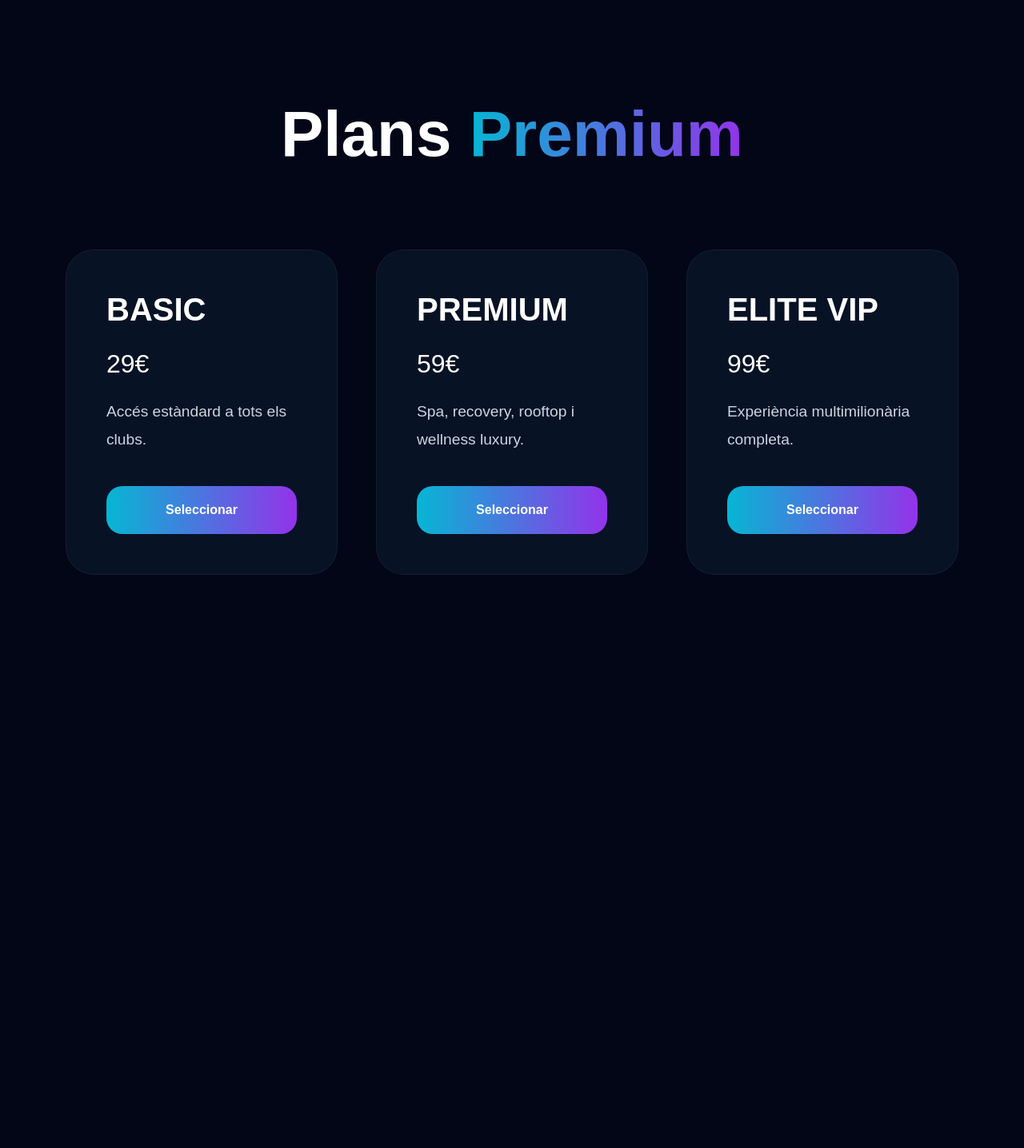
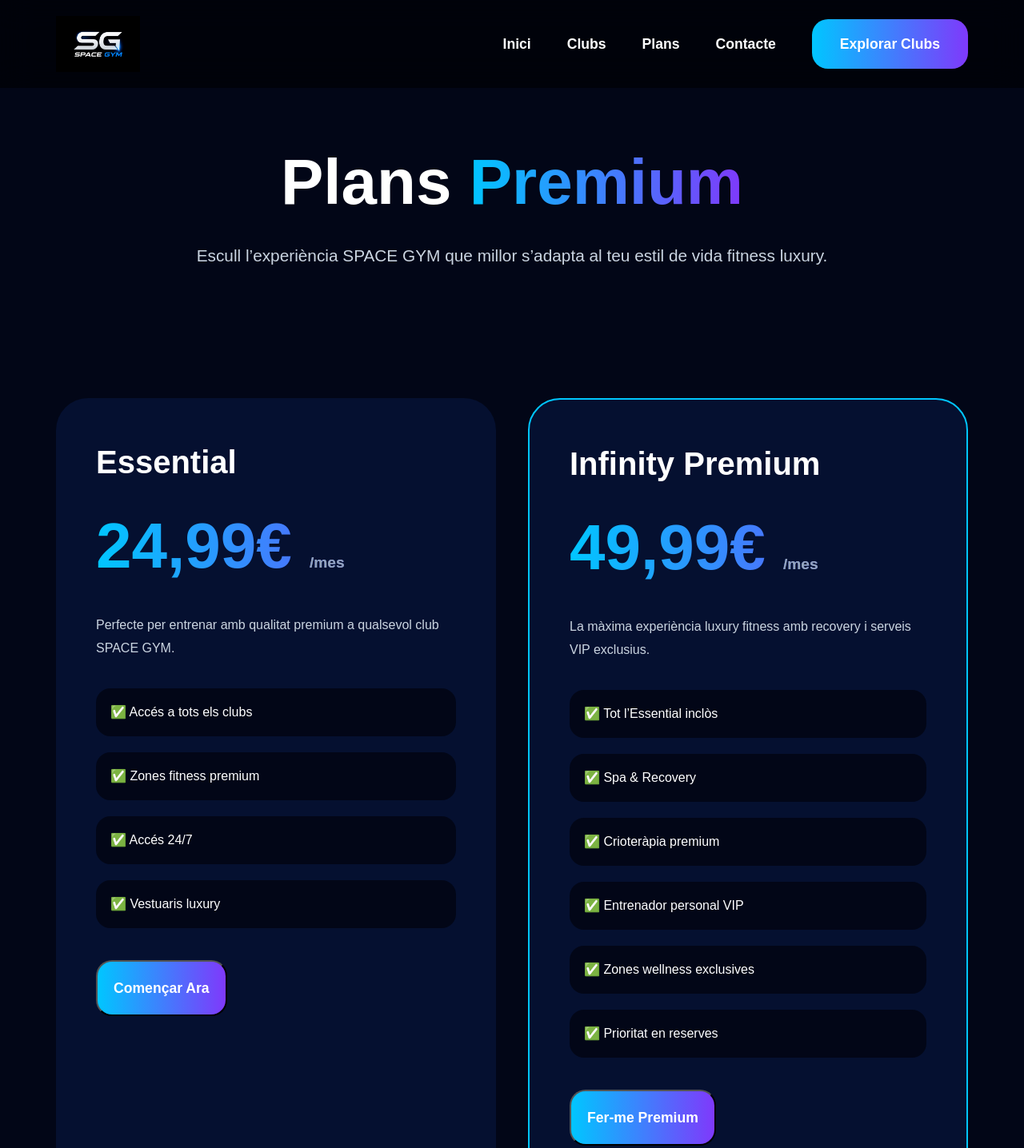
Before and after one commit to Abelvillu/space-gym, a plain HTML site: page plans.html in a window 1280 px wide. Shown: the top 1436 px of the page at 80% size. Before the commit the page ends 839 px from the top, so only its background shows below. Drawn offline with nearby package versions, Linux system fonts and the light colour scheme.

Commit message:
update website

```diff
--- a/plans.html
+++ b/plans.html
@@ -6,102 +6,438 @@
 <meta charset="UTF-8">
 <meta name="viewport" content="width=device-width, initial-scale=1.0">
 
-<title>SPACE GYM Plans</title>
+<title>SPACE GYM | Plans</title>
 
-<link rel="stylesheet"
-href="https://cdn.jsdelivr.net/npm/bootstrap@5.3.3/dist/css/bootstrap.min.css">
+<link
+href="https://cdn.jsdelivr.net/npm/bootstrap@5.3.3/dist/css/bootstrap.min.css"
+rel="stylesheet">
 
-<link rel="stylesheet"
-href="assets/css/style.css">
+<link
+rel="stylesheet"
+href="https://cdnjs.cloudflare.com/ajax/libs/font-awesome/6.5.2/css/all.min.css"/>
+
+<style>
+
+*{
+margin:0;
+padding:0;
+box-sizing:border-box;
+font-family:'Poppins',sans-serif;
+}
+
+body{
+background:#020617;
+color:white;
+overflow-x:hidden;
+}
+
+.navbar{
+position:fixed;
+top:0;
+width:100%;
+z-index:9999;
+padding:20px 70px;
+background:rgba(0,0,0,.55);
+backdrop-filter:blur(20px);
+display:flex;
+justify-content:space-between;
+align-items:center;
+}
+
+.nav-links{
+display:flex;
+gap:45px;
+align-items:center;
+}
+
+.nav-links a{
+color:white;
+text-decoration:none;
+font-size:1.1rem;
+font-weight:600;
+}
+
+.explore-btn{
+padding:18px 35px;
+border-radius:20px;
+background:linear-gradient(90deg,#00c6ff,#7f39fb);
+color:white;
+text-decoration:none;
+font-weight:700;
+}
+
+.logo img{
+height:70px;
+}
+
+.hero{
+padding-top:180px;
+padding-bottom:120px;
+text-align:center;
+}
+
+.hero h1{
+font-size:5rem;
+font-weight:900;
+margin-bottom:25px;
+}
+
+.hero span{
+background:linear-gradient(90deg,#00c6ff,#7f39fb);
+-webkit-background-clip:text;
+-webkit-text-fill-color:transparent;
+}
+
+.hero p{
+font-size:1.3rem;
+color:#cbd5e1;
+max-width:800px;
+margin:auto;
+line-height:1.8;
+}
+
+.plans{
+padding:40px 70px 120px;
+display:grid;
+grid-template-columns:repeat(auto-fit,minmax(350px,1fr));
+gap:40px;
+}
+
+.plan-card{
+background:#051030;
+border-radius:40px;
+padding:50px;
+transition:.4s;
+position:relative;
+overflow:hidden;
+}
+
+.plan-card:hover{
+transform:translateY(-10px);
+}
+
+.plan-card.premium{
+border:2px solid #00c6ff;
+}
+
+.plan-title{
+font-size:2.5rem;
+font-weight:900;
+margin-bottom:15px;
+}
+
+.price{
+font-size:5rem;
+font-weight:900;
+margin-bottom:25px;
+background:linear-gradient(90deg,#00c6ff,#7f39fb);
+-webkit-background-clip:text;
+-webkit-text-fill-color:transparent;
+}
+
+.price span{
+font-size:1.2rem;
+color:#94a3b8;
+-webkit-text-fill-color:#94a3b8;
+}
+
+.features{
+margin-top:35px;
+display:flex;
+flex-direction:column;
+gap:20px;
+}
+
+.features div{
+background:#020617;
+padding:18px;
+border-radius:18px;
+font-size:1rem;
+}
+
+.plan-btn{
+margin-top:40px;
+display:block;
+text-align:center;
+padding:20px;
+border-radius:20px;
+background:linear-gradient(90deg,#00c6ff,#7f39fb);
+color:white;
+text-decoration:none;
+font-weight:700;
+font-size:1.1rem;
+}
+
+.footer{
+padding:80px;
+background:#01040f;
+text-align:center;
+color:#94a3b8;
+}
+
+</style>
 
 </head>
 
 <body>
 
-<section class="experience-section">
+<nav class="navbar">
 
-<div class="container">
+<div class="logo">
 
-<h1 class="gallery-title">
+<img src="assets/images/logo.png">
+
+</div>
+
+<div class="nav-links">
+
+<a href="index.html">Inici</a>
+<a href="clubs.html">Clubs</a>
+<a href="plans.html">Plans</a>
+<a href="contacte.html">Contacte</a>
+
+<a
+href="clubs.html"
+class="explore-btn">
+
+Explorar Clubs
+
+</a>
+
+</div>
+
+</nav>
+
+<section class="hero">
+
+<h1>
 
 Plans
 <span>Premium</span>
 
 </h1>
 
-<div class="row g-5 mt-5">
+<p>
 
-<div class="col-lg-4">
-
-<div class="feature-card">
-
-<h3>BASIC</h3>
-
-<h2 class="mt-4">29€</h2>
-
-<p class="mt-4">
-
-Accés estàndard
-a tots els clubs.
+Escull l’experiència SPACE GYM que millor s’adapta
+al teu estil de vida fitness luxury.
 
 </p>
 
-<button class="hero-btn-main mt-4 w-100">
+</section>
 
-Seleccionar
+<section class="plans">
+
+<!-- BASIC -->
+
+<div class="plan-card">
+
+<div class="plan-title">
+Essential
+</div>
+
+<div class="price">
+24,99€
+<span>/mes</span>
+</div>
+
+<p style="color:#cbd5e1; line-height:1.8;">
+
+Perfecte per entrenar amb qualitat premium
+a qualsevol club SPACE GYM.
+
+</p>
+
+<div class="features">
+
+<div>
+✅ Accés a tots els clubs
+</div>
+
+<div>
+✅ Zones fitness premium
+</div>
+
+<div>
+✅ Accés 24/7
+</div>
+
+<div>
+✅ Vestuaris luxury
+</div>
+
+</div>
+
+<button
+class="plan-btn"
+data-bs-toggle="modal"
+data-bs-target="#premiumModal">
+
+Començar Ara
 
 </button>
 
 </div>
 
+<!-- PREMIUM -->
+
+<div class="plan-card premium">
+
+<div class="plan-title">
+Infinity Premium
 </div>
 
-<div class="col-lg-4">
+<div class="price">
+49,99€
+<span>/mes</span>
+</div>
 
-<div class="feature-card">
+<p style="color:#cbd5e1; line-height:1.8;">
 
-<h3>PREMIUM</h3>
-
-<h2 class="mt-4">59€</h2>
-
-<p class="mt-4">
-
-Spa,
-recovery,
-rooftop
-i wellness luxury.
+La màxima experiència luxury fitness
+amb recovery i serveis VIP exclusius.
 
 </p>
 
-<button class="hero-btn-main mt-4 w-100">
+<div class="features">
 
-Seleccionar
+<div>
+✅ Tot l’Essential inclòs
+</div>
+
+<div>
+✅ Spa & Recovery
+</div>
+
+<div>
+✅ Crioteràpia premium
+</div>
+
+<div>
+✅ Entrenador personal VIP
+</div>
+
+<div>
+✅ Zones wellness exclusives
+</div>
+
+<div>
+✅ Prioritat en reserves
+</div>
+
+</div>
+
+<button
+class="plan-btn"
+data-bs-toggle="modal"
+data-bs-target="#premiumModal">
+
+Fer-me Premium
 
 </button>
 
 </div>
 
+</section>
+
+<footer class="footer">
+
+© 2026 SPACE GYM — Luxury Fitness Experience
+
+</footer>
+<!-- MODAL PREMIUM -->
+
+<div
+class="modal fade"
+id="premiumModal">
+
+<div class="modal-dialog modal-dialog-centered modal-lg">
+
+<div class="modal-content"
+style="
+background:#051030;
+border-radius:35px;
+color:white;
+">
+
+<div class="modal-body p-5">
+
+<h2 class="mb-4">
+Solicitar Pla Premium
+</h2>
+
+<form>
+
+<div class="mb-4">
+
+<label class="mb-2">
+Nom complet
+</label>
+
+<input
+type="text"
+class="form-control p-3"
+placeholder="Escriu el teu nom">
+
 </div>
 
-<div class="col-lg-4">
+<div class="mb-4">
 
-<div class="feature-card">
+<label class="mb-2">
+Correu electrònic
+</label>
 
-<h3>ELITE VIP</h3>
+<input
+type="email"
+class="form-control p-3"
+placeholder="exemple@gmail.com">
 
-<h2 class="mt-4">99€</h2>
+</div>
 
-<p class="mt-4">
+<div class="mb-4">
 
-Experiència multimilionària completa.
+<label class="mb-2">
+Selecciona pla
+</label>
 
-</p>
+<select
+class="form-select p-3">
 
-<button class="hero-btn-main mt-4 w-100">
+<option>
+Essential - 24,99€
+</option>
 
-Seleccionar
+<option>
+Infinity Premium - 49,99€
+</option>
+
+</select>
+
+</div>
+
+<div class="mb-4">
+
+<label class="mb-2">
+Comentaris
+</label>
+
+<textarea
+class="form-control p-3"
+rows="5"
+placeholder="Explica què necessites..."></textarea>
+
+</div>
+
+<button
+type="button"
+class="plan-btn w-100"
+onclick="alert('Solicitud enviada correctament!')">
+
+Enviar Solicitud
 
 </button>
+
+</form>
 
 </div>
 
@@ -111,8 +447,7 @@
 
 </div>
 
-</section>
-
+<script
+src="https://cdn.jsdelivr.net/npm/bootstrap@5.3.3/dist/js/bootstrap.bundle.min.js"></script>
 </body>
-
 </html>
```
Also changed, not shown: index.html (+1 -1 lines).
